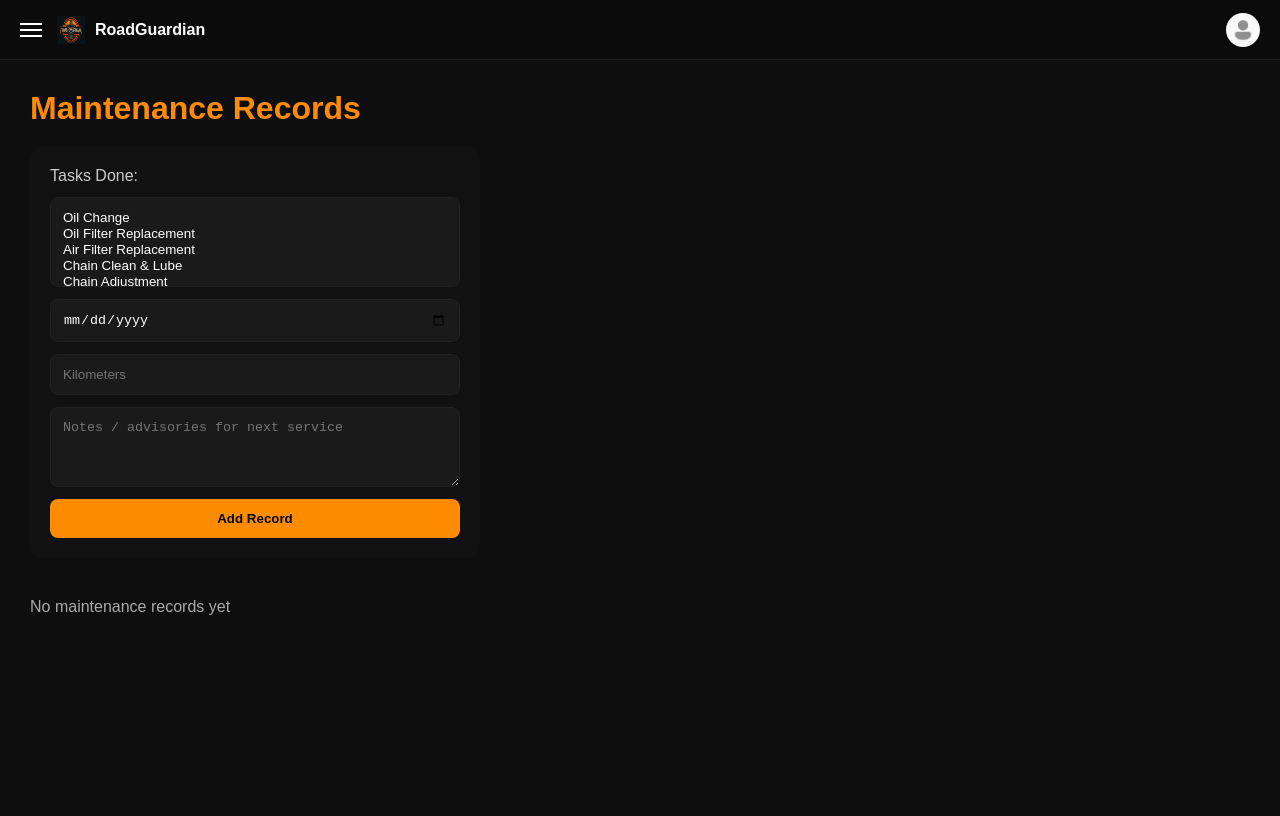
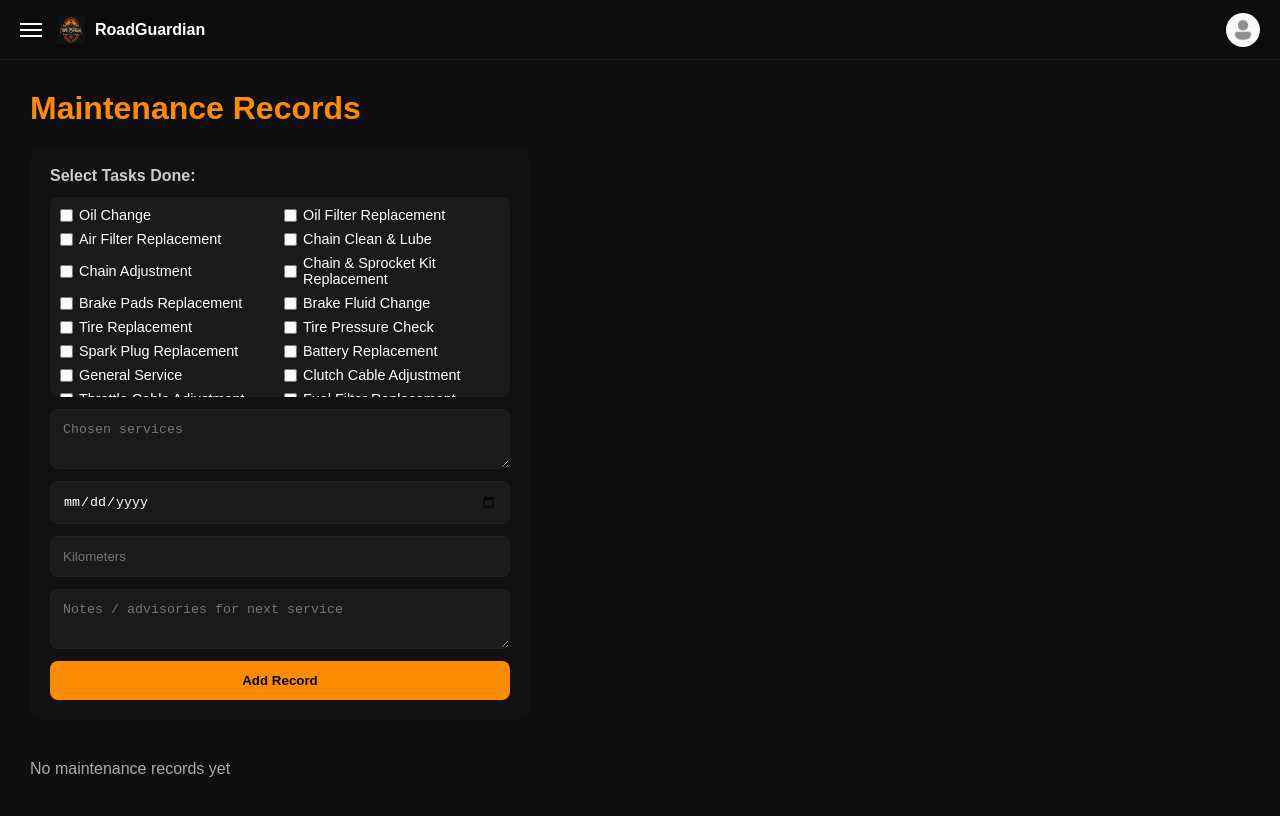
Before and after one commit to MatasZos/RoadGuardianApp, a Next.js app: page /maintenance in a window 1280 px wide. Shown: the top 816 px of the page. Built offline with nearby package versions, Linux system fonts and the light colour scheme.

Commit message:
updating data type and adding checkboxes to allow multiple options

```diff
--- a/src/app/api/maintenance/route.js
+++ b/src/app/api/maintenance/route.js
@@ -18,7 +18,6 @@ export async function GET(req) {
 
     return NextResponse.json(records);
   } catch (err) {
-    console.error("MAINTENANCE GET ERROR:", err);
     return NextResponse.json({ error: "Server error" }, { status: 500 });
   }
 }
@@ -30,8 +29,8 @@ export async function POST(req) {
     const doc = {
       userEmail: body.userEmail,
       type: Array.isArray(body.type) ? body.type : [],
-      date: body.date || "",
-      km: Number(body.km || 0),
+      date: body.date,
+      km: Number(body.km),
       notes: body.notes || "",
       createdAt: new Date(),
     };
@@ -43,7 +42,6 @@ export async function POST(req) {
 
     return NextResponse.json({ success: true });
   } catch (err) {
-    console.error("MAINTENANCE POST ERROR:", err);
     return NextResponse.json({ error: "Server error" }, { status: 500 });
   }
 }
@@ -60,8 +58,8 @@ export async function PUT(req) {
       {
         $set: {
           type: Array.isArray(body.type) ? body.type : [],
-          date: body.date || "",
-          km: Number(body.km || 0),
+          date: body.date,
+          km: Number(body.km),
           notes: body.notes || "",
         },
       }
@@ -69,7 +67,6 @@ export async function PUT(req) {
 
     return NextResponse.json({ success: true });
   } catch (err) {
-    console.error("MAINTENANCE PUT ERROR:", err);
     return NextResponse.json({ error: "Server error" }, { status: 500 });
   }
 }
@@ -87,7 +84,6 @@ export async function DELETE(req) {
 
     return NextResponse.json({ success: true });
   } catch (err) {
-    console.error("MAINTENANCE DELETE ERROR:", err);
     return NextResponse.json({ error: "Server error" }, { status: 500 });
   }
 }
--- a/src/app/maintenance/page.js
+++ b/src/app/maintenance/page.js
@@ -19,6 +19,7 @@ export default function MaintenancePage() {
       ? localStorage.getItem("userEmail")
       : null;
 
+  // Motorcycle-specific maintenance tasks
   const maintenanceTypes = [
     "Oil Change",
     "Oil Filter Replacement",
@@ -32,16 +33,15 @@ export default function MaintenancePage() {
     "Tire Pressure Check",
     "Spark Plug Replacement",
     "Battery Replacement",
+    "General Service",
     "Clutch Cable Adjustment",
     "Throttle Cable Adjustment",
     "Fuel Filter Replacement",
-    "Fork Oil Change",
     "Suspension Service",
     "Wheel Bearings Check",
     "Headlight Bulb Replacement",
     "Indicator Bulb Replacement",
     "Brake Disc Replacement",
-
   ];
 
   useEffect(() => {
@@ -59,6 +59,18 @@ export default function MaintenancePage() {
 
     fetchRecords();
   }, [email]);
+
+  function toggleTask(task) {
+    setForm((prev) => {
+      const exists = prev.type.includes(task);
+      return {
+        ...prev,
+        type: exists
+          ? prev.type.filter((t) => t !== task)
+          : [...prev.type, task],
+      };
+    });
+  }
 
   async function handleSubmit(e) {
     e.preventDefault();
@@ -113,26 +125,31 @@ export default function MaintenancePage() {
       <div style={styles.container}>
         <h1 style={styles.title}>Maintenance Records</h1>
 
+        {/* Add / Edit Form */}
         <form onSubmit={handleSubmit} style={styles.form}>
-          <label style={{ color: "#ccc" }}>Tasks Done:</label>
-          <select
-            multiple
-            style={styles.input}
-            value={form.type}
-            onChange={(e) =>
-              setForm({
-                ...form,
-                type: Array.from(e.target.selectedOptions, (opt) => opt.value),
-              })
-            }
-            required
-          >
-            {maintenanceTypes.map((t, i) => (
-              <option key={i} value={t}>
-                {t}
-              </option>
+          <label style={{ color: "#ccc", fontWeight: "bold" }}>
+            Select Tasks Done:
+          </label>
+
+          <div style={styles.checkboxContainer}>
+            {maintenanceTypes.map((task, i) => (
+              <label key={i} style={styles.checkboxLabel}>
+                <input
+                  type="checkbox"
+                  checked={form.type.includes(task)}
+                  onChange={() => toggleTask(task)}
+                />
+                {task}
+              </label>
             ))}
-          </select>
+          </div>
+
+          <textarea
+            style={styles.textarea}
+            value={form.type.join(", ")}
+            readOnly
+            placeholder="Chosen services"
+          />
 
           <input
             style={styles.input}
@@ -162,7 +179,6 @@ export default function MaintenancePage() {
             {editingId ? "Save Changes" : "Add Record"}
           </button>
         </form>
-
         <div style={styles.list}>
           {records.length === 0 && (
             <p style={{ color: "#aaa" }}>No maintenance records yet</p>
@@ -221,11 +237,27 @@ const styles = {
     background: "#111",
     padding: "20px",
     borderRadius: "12px",
-    maxWidth: "450px",
+    maxWidth: "500px",
     display: "flex",
     flexDirection: "column",
     gap: "12px",
     marginBottom: "40px",
+  },
+  checkboxContainer: {
+    display: "grid",
+    gridTemplateColumns: "1fr 1fr",
+    gap: "8px",
+    maxHeight: "200px",
+    overflowY: "auto",
+    padding: "10px",
+    background: "#1a1a1a",
+    borderRadius: "8px",
+  },
+  checkboxLabel: {
+    display: "flex",
+    alignItems: "center",
+    gap: "6px",
+    fontSize: "0.9rem",
   },
   input: {
     padding: "12px",
@@ -240,7 +272,7 @@ const styles = {
     border: "1px solid #222",
     background: "#1a1a1a",
     color: "#fff",
-    minHeight: "80px",
+    minHeight: "60px",
   },
   button: {
     padding: "12px",
```
